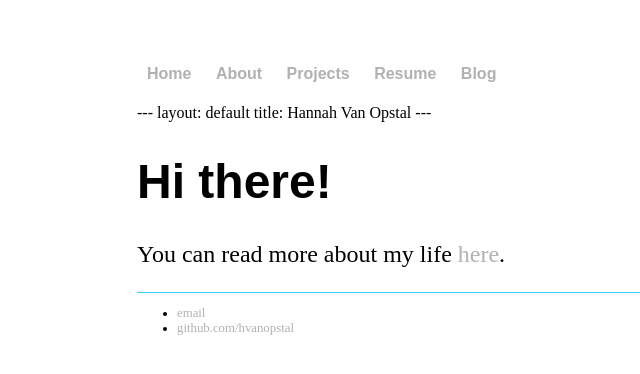
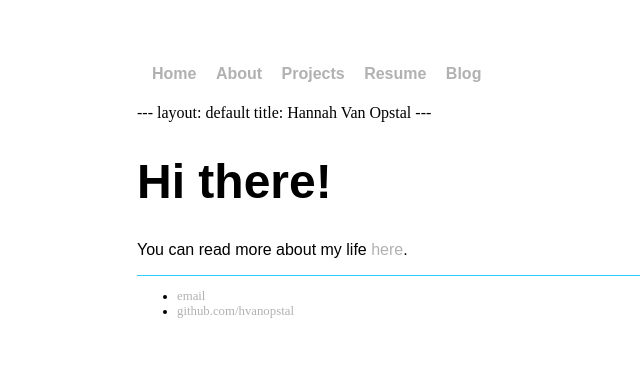
Before and after one commit to hvanopstal/hvanopstal.github.io, a Jekyll site: the page index.html, which Jekyll copies as it is, in a window 1280 px wide. Shown: the top 374 px of the page, without its empty margins (55-695 px from the left). Built offline with Jekyll 4.4.1, drawn with Linux system fonts in a browser that asks for light colours.

Commit message:
Update main.css

```diff
--- a/css/main.css
+++ b/css/main.css
@@ -4,27 +4,27 @@
 }
 nav ul, foot ul {
   font-family: 'Calibri Light', 'Arial', 'Segoe UI Light';
-  padding: 5px 10px;
+  padding: 5px 15px;
   list-style: none;
   font-weight: bold;
 }
 nav ul li, foot ul li {
   display: inline;
-  margin-right: 20px;
+  margin-right: 15px;
 }
 a {
   text-decoration: none;
   color: #B1B1B1;
 }
 a:hover {
-  text-decoration: bold;
+  text-decoration: underline;
 }
 h1 {
   font-size: 3em;
   font-family: 'Calibri Light', 'Arial', 'Segoe UI Light';
 }
 p {
-  font-size: 1.5em;
+  font-family: 'Calibri Light', 'Arial', 'Segoe UI Light';
   line-height:1.1em;
   colour: #3F3F3F;
 }
```
